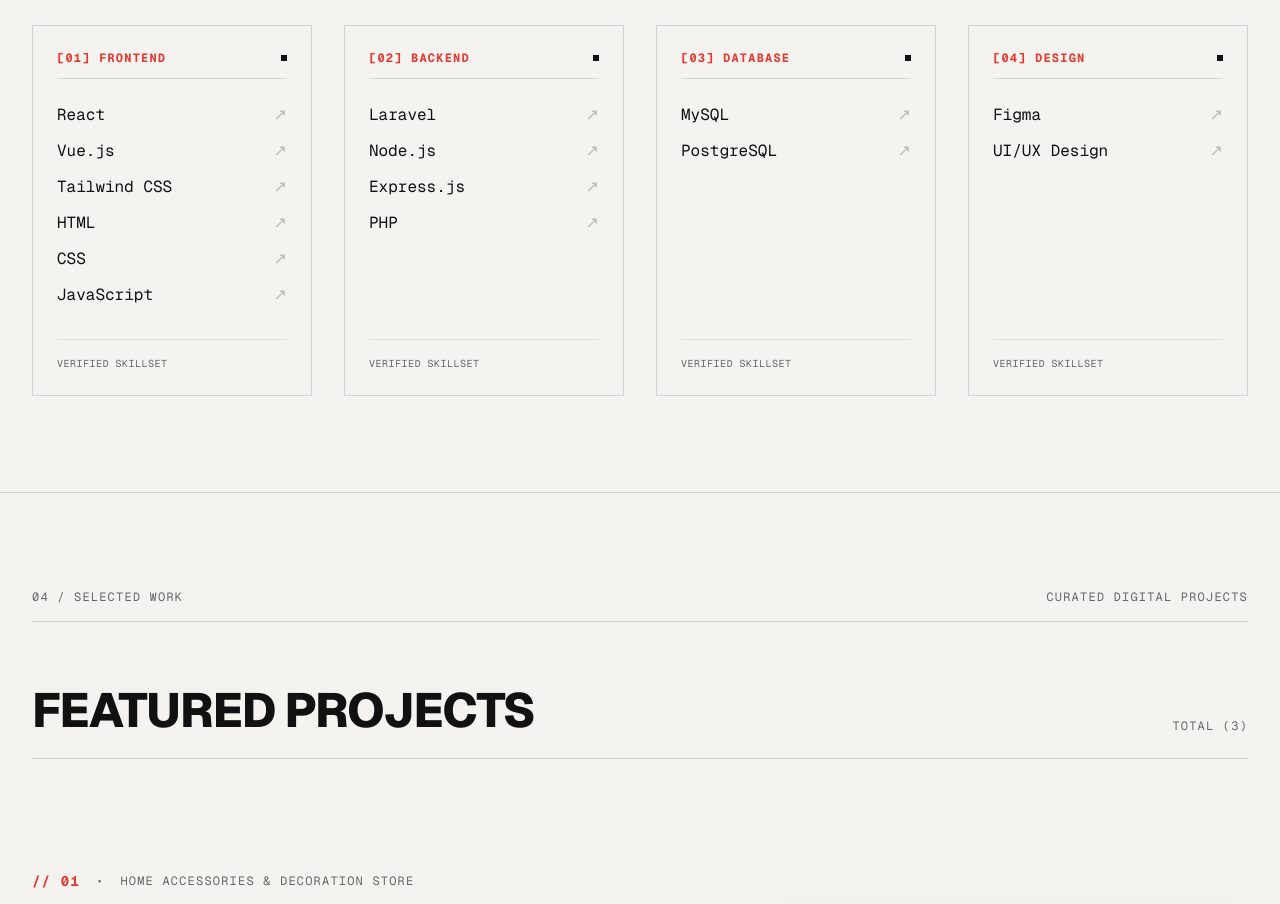
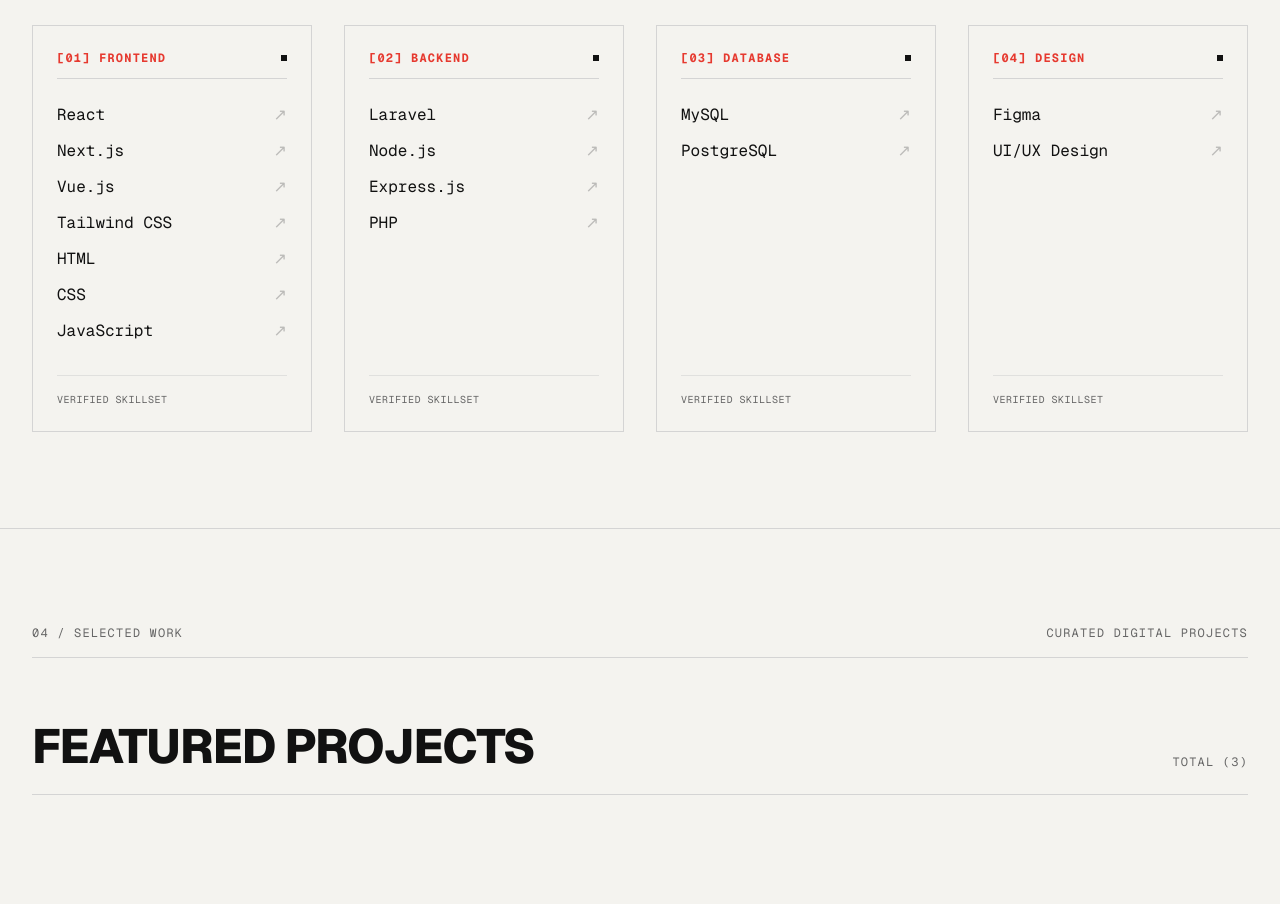
Before and after one commit to 4ntith3sis/Portofolio, a Next.js app: page / in a window 1280 px wide. Shown: the part 2060-2964 px from the top of the page. Built offline with nearby package versions, Linux system fonts and the light colour scheme.

Commit message:
feat: add Next.js to frontend skills

```diff
--- a/src/data/skills.js
+++ b/src/data/skills.js
@@ -1,7 +1,7 @@
 export const skillCategories = [
   {
     category: "FRONTEND",
-    skills: ["React", "Vue.js", "Tailwind CSS", "HTML", "CSS", "JavaScript"]
+    skills: ["React", "Next.js", "Vue.js", "Tailwind CSS", "HTML", "CSS", "JavaScript"]
   },
   {
     category: "BACKEND",
```
